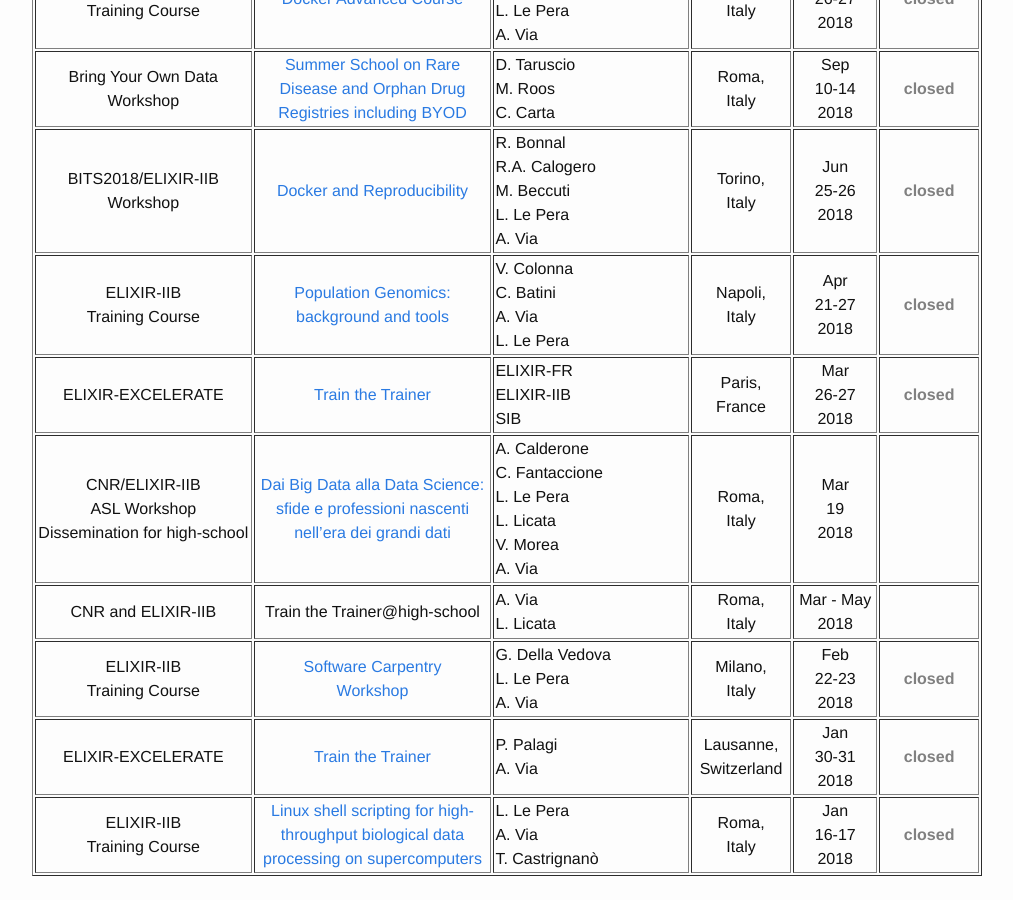
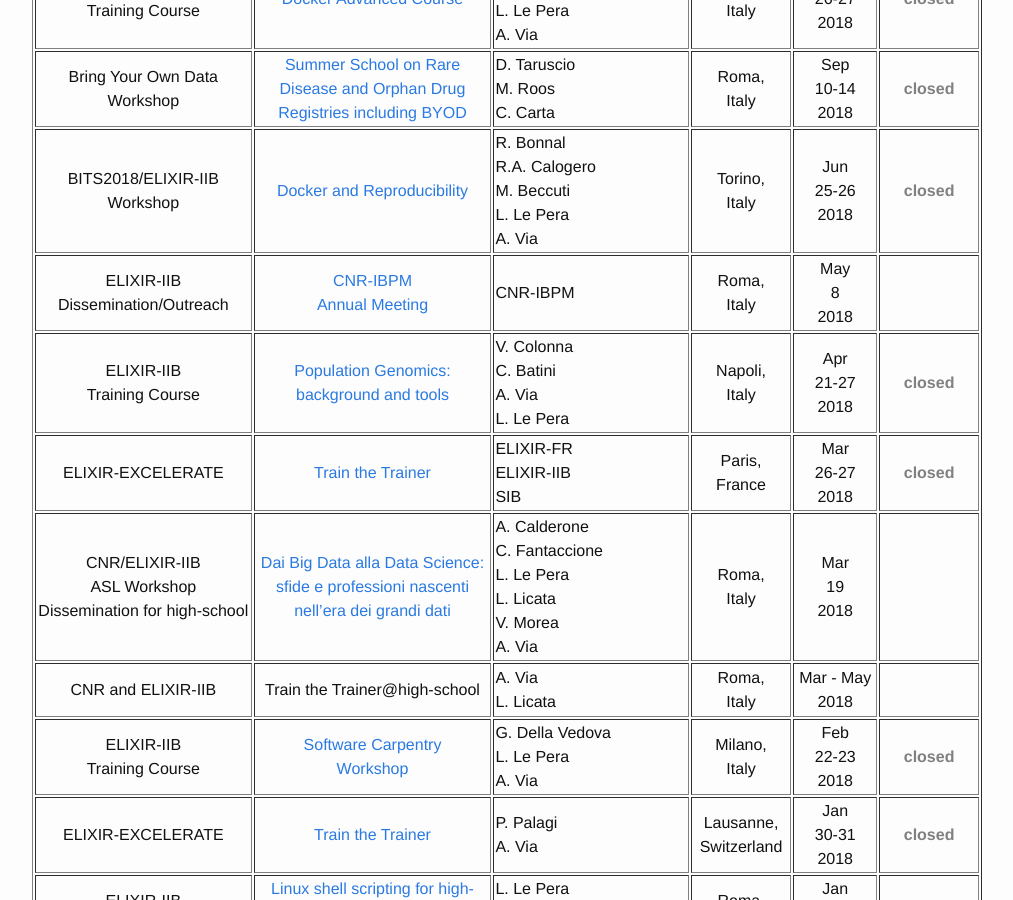
Before and after one commit to ELIXIR-IIB-training/website, a Jekyll site: the page built from _pages/01-all_events.md, in a window 1280 px wide and 900 px high, scrolled down 3017 px. Shown: the whole window, without its empty margins (238-1251 px from the left). Built offline with Jekyll 4.4.1, drawn with Linux system fonts in a browser that asks for light colours.

Commit message:
Add CNR-IBPM Annual Meeting 2018 event

```diff
--- a/_pages/01-all_events.md
+++ b/_pages/01-all_events.md
@@ -286,6 +286,17 @@ permalink: /all_events_2018_2019/
    <td height="50" width="75" align="center">Jun<br>25-26<br>2018</td>
    <td height="50" align="center"><font color="grey"><b>closed</b></font></td>
 </tr>
+
+<tr>
+   <td height="50" align="center">ELIXIR-IIB<br>Dissemination/Outreach</td>
+   <td height="50" width="220" align="center"><a href="https://www.ibpm.cnr.it/index.php?option=com_k2&view=item&id=317:convegno-2018-it&Itemid=229&lang=it-IT">CNR-IBPM<br>Annual Meeting</a></td>
+    <td height="50" width="150">CNR-IBPM</td>
+    <!-- <td height="50" width="150"></td> -->
+   <td height="50" align="center">Roma,<br>Italy</td>
+   <td height="50" width="75" align="center">May<br>8<br>2018</td>
+   <td height="50" align="center"><font color="grey"><b></b></font></td>
+</tr>
+
 <tr>
 <td height="50" align="center">ELIXIR-IIB<br>Training Course</td>
    <td height="50" width="220" align="center"><a href="https://elixir-iib-training.github.io/website/2018/04/21/PopGen-Napoli.html">Population Genomics: background and tools</a></td>
```
